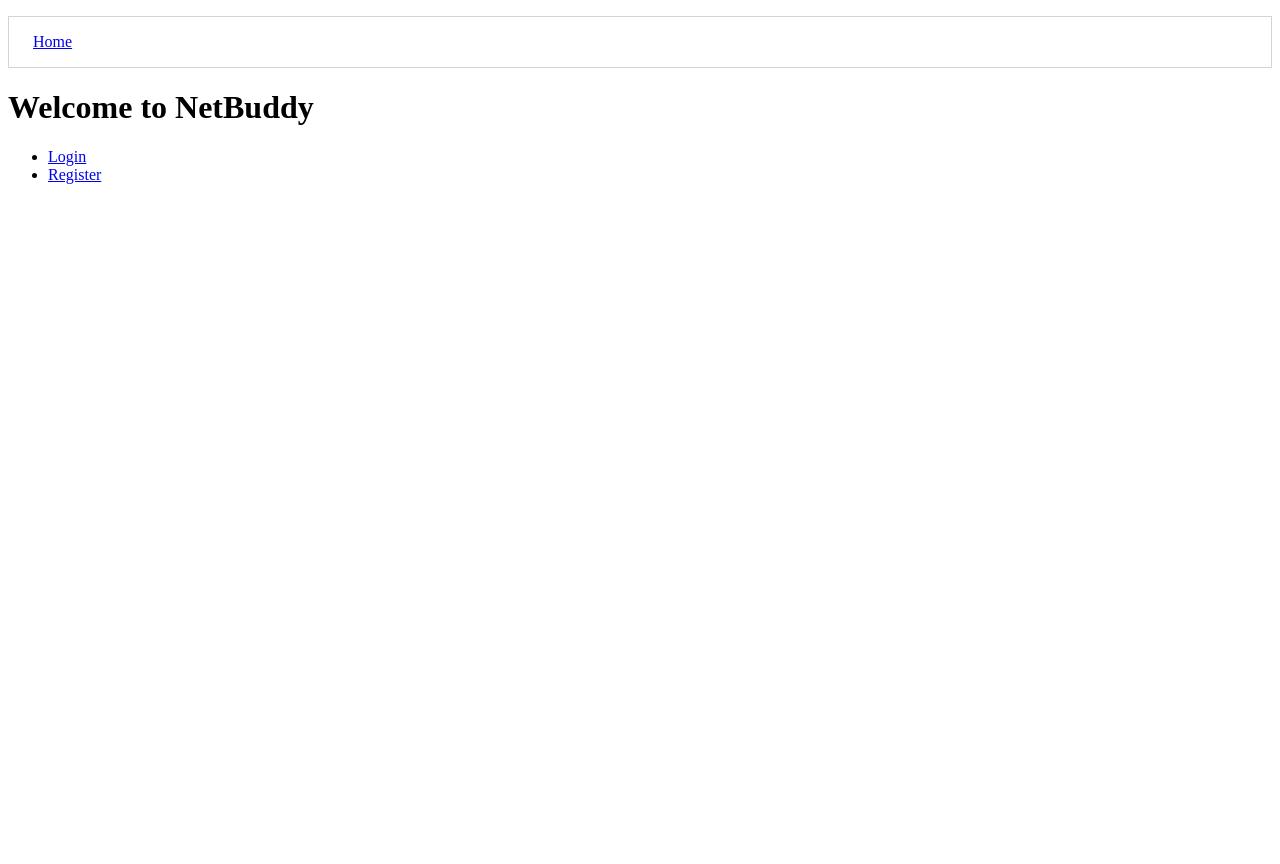
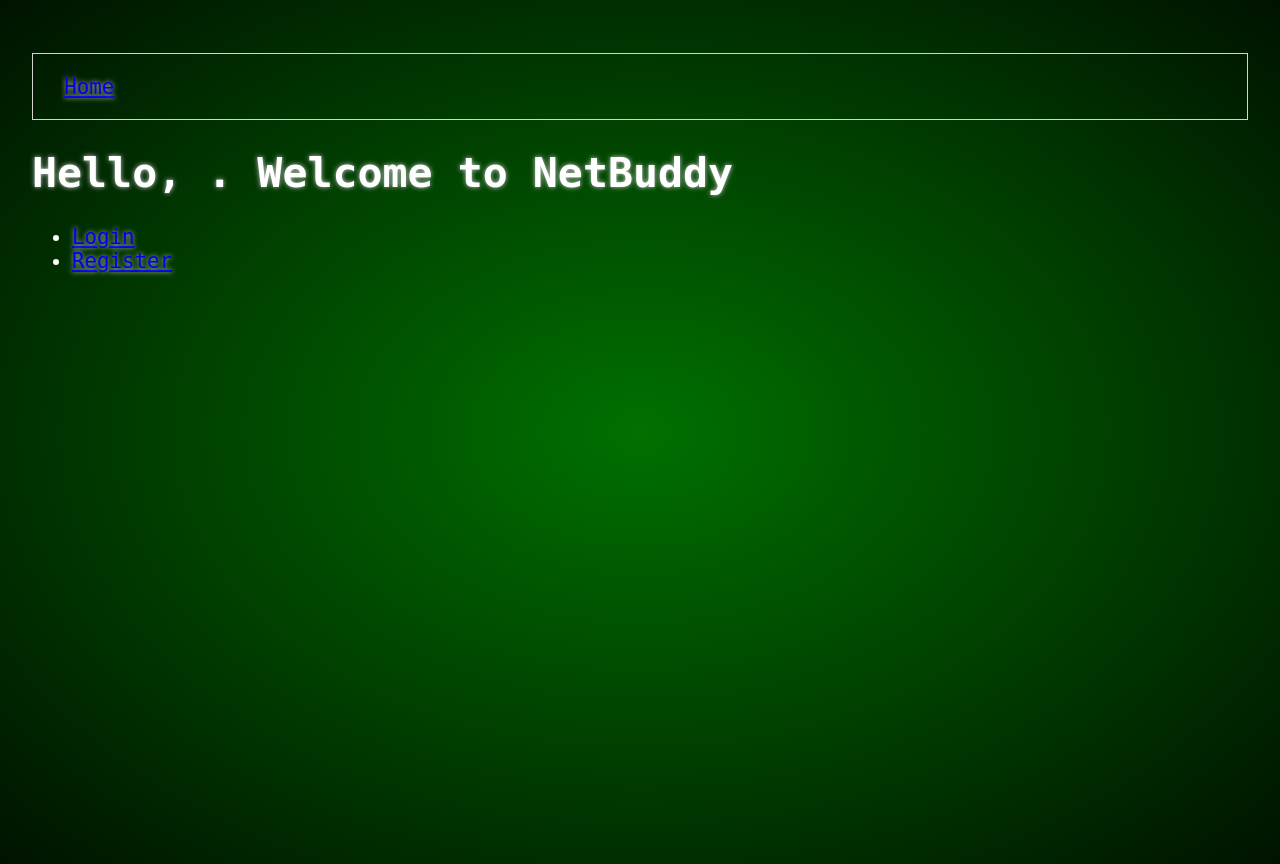
Before and after one commit to treysuiter/net-buddy, a Django app: page / in a window 1280 px wide. Before the commit the page ends 184 px from the top, so only its background shows below. Run offline with Django 3.2, Linux system fonts and the light colour scheme; parts of the project's set-up code (start-up, migrations or seed data) failed here and were passed over.

Commit message:
some initial styling to not go crazy

```diff
--- a/netbuddyapp/templates/home.html
+++ b/netbuddyapp/templates/home.html
@@ -2,7 +2,7 @@
 {% load static %}
 {% block content%}
 
-<h1>Welcome to NetBuddy</h1>
+<h1>Hello, {{ user.username }}. Welcome to NetBuddy</h1>
 
     {% if user.is_authenticated %}
      <p>You are currently logged in.</p>
--- a/netbuddyapp/templates/shared/base.html
+++ b/netbuddyapp/templates/shared/base.html
@@ -7,6 +7,50 @@
     <title>NetBuddy</title>
 
     <style>
+        body {
+            background-color: black;
+            background-image: radial-gradient(
+            rgba(0, 150, 0, 0.75), black 120%
+        );
+        height: 100vh;
+        margin: 0;
+        overflow: hidden;
+        padding: 2rem;
+        color: white;
+        font: 1.3rem Inconsolata, monospace;
+        text-shadow: 0 0 5px #C8C8C8;
+        &::after {
+            content: "";
+            position: absolute;
+            top: 0;
+            left: 0;
+            width: 100vw;
+            height: 100vh;
+            background: repeating-linear-gradient(
+            0deg,
+            rgba(black, 0.15),
+            rgba(black, 0.15) 1px,
+            transparent 1px,
+            transparent 2px
+        );
+            pointer-events: none;
+            }
+        }
+
+        ::selection {
+            background: #0080FF;
+            text-shadow: none;
+        }
+
+        pre {
+            margin: 0;
+        }
+
+        a:visited { text-decoration: none; color:white; }
+        a:hover { text-decoration: none; color:white; }
+        a:focus { text-decoration: none; color:white; }
+        a:hover, a:active { text-decoration: none; color:white }
+
         .navList {
             list-style-type: none;
             display: flex;
@@ -33,7 +77,6 @@
             <li class="navList__route"><a href="{% url 'netbuddyapp:routerconfiglist' %}">My Configs</a></li>
             <li class="navList__route"><a href="{% url 'netbuddyapp:routercurrentinfo' %}">Current Router Config Info</a></li>
             <li class="navList__route"><a href="{% url 'netbuddyapp:logout' %}">Logout</a></li>
-            <li> Hello, {{ user.username }}.</li>
             {% endif %}
         </ol>
     </nav>
```
